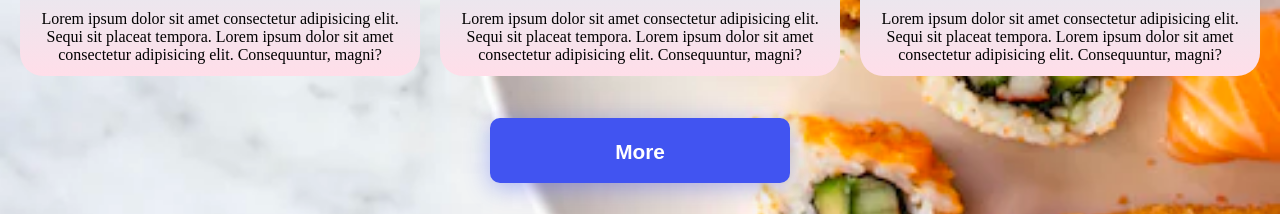
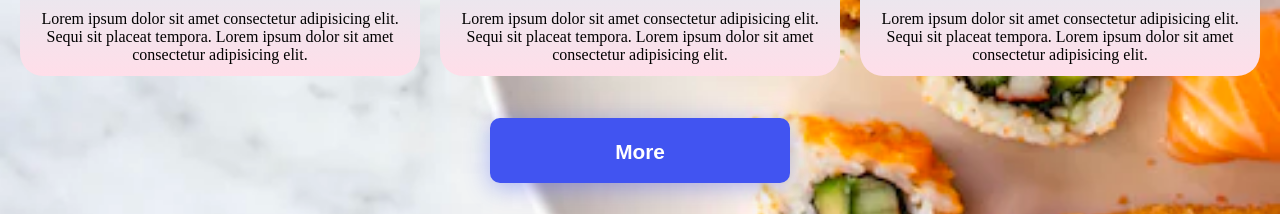
Before and after one commit to Kunal301/Kunal301.github.io, a plain HTML site: page index.html in a window 1280 px wide. Shown: the part 1823-2037 px from the top of the page. Drawn offline with Linux system fonts and the light colour scheme.

Commit message:
Update index.html

```diff
--- a/index.html
+++ b/index.html
@@ -69,7 +69,7 @@
           <p>
             Lorem ipsum dolor sit amet consectetur adipisicing elit. Sequi sit
             placeat tempora. Lorem ipsum dolor
-             sit amet consectetur adipisicing elit. Consequuntur, magni?
+             sit amet consectetur adipisicing elit.
           </p>
         </div>
         <div class="box">
@@ -78,7 +78,7 @@
           <p>
             Lorem ipsum dolor sit amet consectetur adipisicing elit. Sequi sit
             placeat tempora. Lorem ipsum dolor
-             sit amet consectetur adipisicing elit. Consequuntur, magni?
+             sit amet consectetur adipisicing elit.
           </p>
         </div>
         <div class="box" id="box3">
@@ -87,7 +87,7 @@
           <p>
             Lorem ipsum dolor sit amet consectetur adipisicing elit. Sequi sit
             placeat tempora. Lorem ipsum dolor
-             sit amet consectetur adipisicing elit. Consequuntur, magni?
+             sit amet consectetur adipisicing elit.
           </p>
         </div>
         </div>
```
